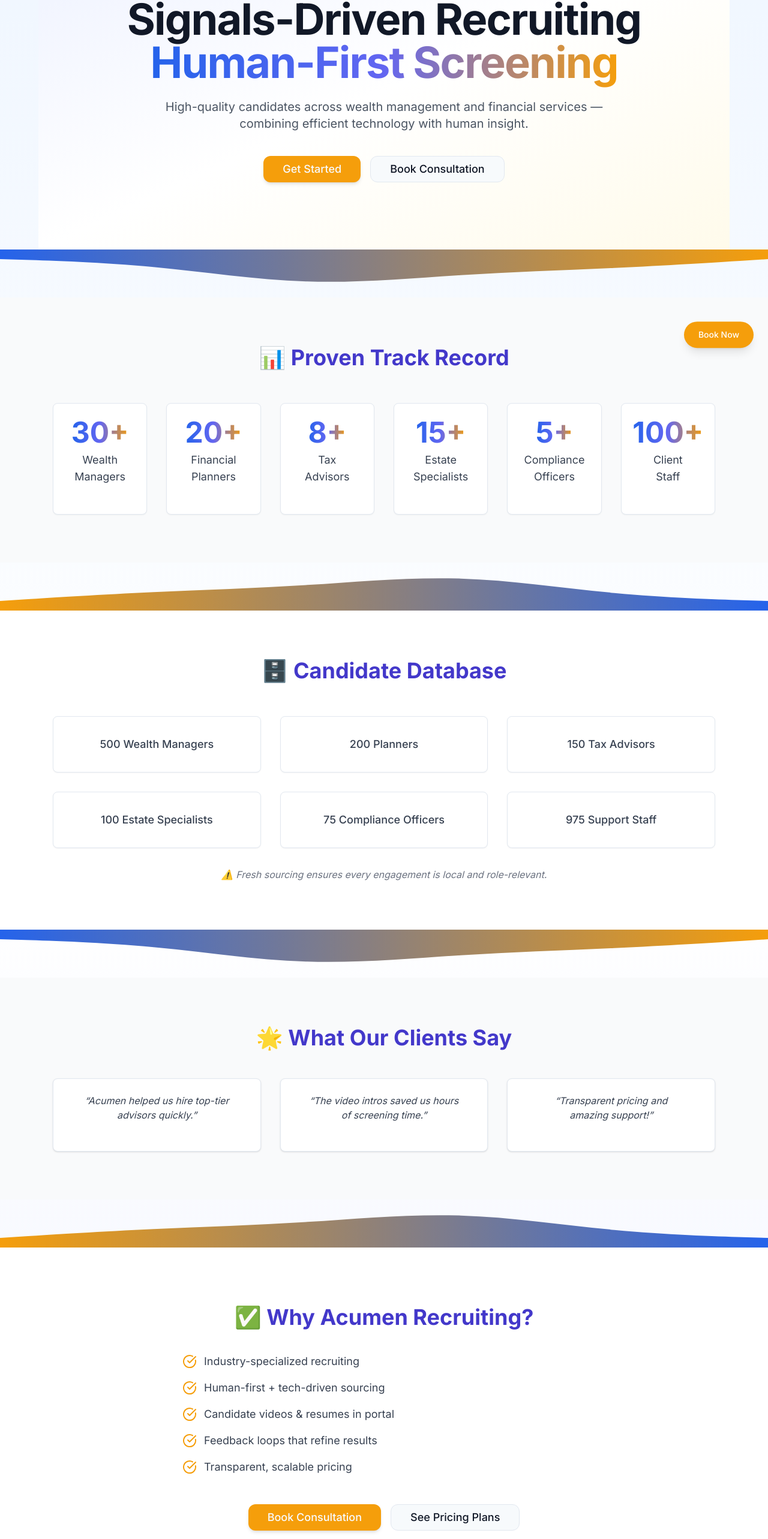
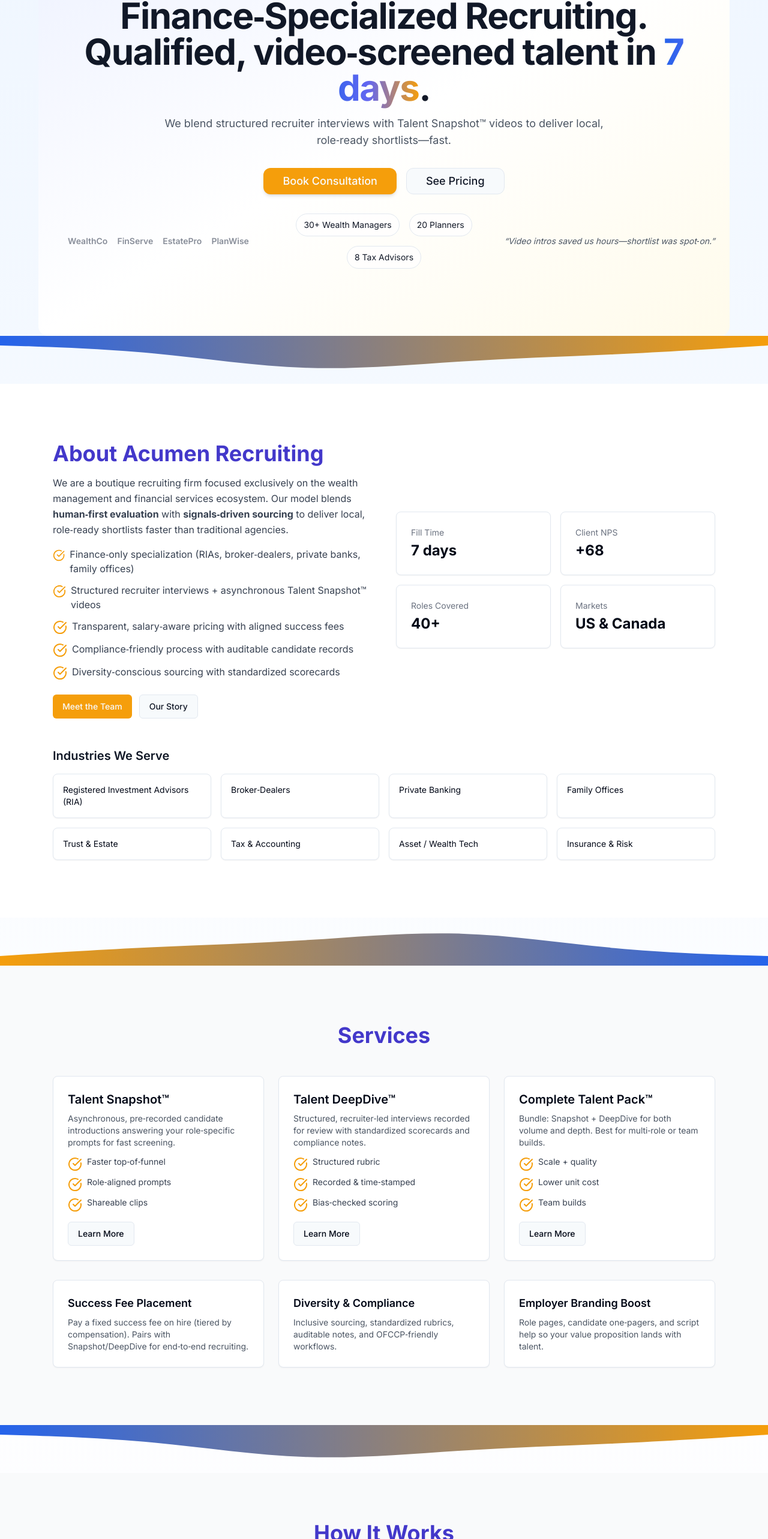
Before and after one commit to Glynac-AI/Acumen, a React (Vite) app: page / in a window 1280 px wide. Shown: the part 185-2751 px from the top of the page at 60% size. Built offline with nearby package versions, Linux system fonts and the light colour scheme.

Commit message:
added some more details

```diff
--- a/src/App.tsx
+++ b/src/App.tsx
@@ -6,19 +6,23 @@ import { CheckCircle, Menu } from "lucide-react";
 
 /**
  * Runtime sanity tests (non-breaking):
- * - Only runs in the browser, dev-friendly, won't throw UI-breaking errors.
+ * These help validate landing-page requirements without breaking UI.
  */
 function runSanityTests() {
   try {
     if (typeof window === "undefined") return;
-    const track = document.getElementById("track-record");
-    const testimonials = document.getElementById("testimonials");
-    const counters = track?.querySelectorAll("[data-testid=counter]") ?? [];
-    console.assert(!!track, "Track Record section should exist");
-    console.assert(!!testimonials, "Testimonials section should exist");
-    console.assert(counters.length === 6, "There should be 6 counters in Track Record");
+    const hero = document.getElementById("hero");
+    const ctas = hero?.querySelectorAll('[data-testid="primary-cta"]') ?? [];
+    const steps = document.getElementById("how-it-works")?.querySelectorAll('[data-testid="step"]') ?? [];
+    const counters = document.querySelectorAll('[data-testid="counter"]') ?? [];
+    const pricing = document.getElementById("pricing")?.querySelectorAll('[data-testid="pricing-card"]') ?? [];
+
+    console.assert(!!hero, "Hero section should exist");
+    console.assert(ctas.length >= 1, "Primary CTA should be present in hero");
+    console.assert(steps.length === 3, "There should be exactly 3 steps in How it Works");
+    console.assert(counters.length >= 3, "There should be at least 3 proof counters");
+    console.assert(pricing.length === 3, "Pricing should render exactly 3 cards");
   } catch (e) {
-    // Never break the UI due to tests
     console.warn("Sanity tests warning:", e);
   }
 }
@@ -30,7 +34,7 @@ function Counter({ value, label }: { value: number; label: string }) {
 
   React.useEffect(() => {
     if (isInView) {
-      const duration = 2000;
+      const duration = 1800;
       const step = (timestamp: number, startTime: number) => {
         const progress = Math.min((timestamp - startTime) / duration, 1);
         setCount(Math.floor(progress * value));
@@ -41,11 +45,11 @@ function Counter({ value, label }: { value: number; label: string }) {
   }, [isInView, value]);
 
   return (
-    <div ref={ref} className="flex flex-col items-center justify-center p-6" data-testid="counter">
-      <span className="text-4xl md:text-5xl font-extrabold bg-gradient-to-r from-blue-600 via-indigo-500 to-amber-500 bg-clip-text text-transparent animate-gradient-x">
+    <div ref={ref} className="flex flex-col items-center justify-center p-4" data-testid="counter">
+      <span className="text-3xl md:text-4xl font-extrabold bg-gradient-to-r from-blue-600 via-indigo-500 to-amber-500 bg-clip-text text-transparent">
         {count}+
       </span>
-      <p className="text-gray-700 mt-2 text-base md:text-lg">{label}</p>
+      <p className="text-gray-700 mt-1 text-sm md:text-base text-center">{label}</p>
     </div>
   );
 }
@@ -87,7 +91,7 @@ function Header() {
 }
 
 function SectionDivider({ flip = false }: { flip?: boolean }) {
-  const gid = React.useId(); // avoid duplicate gradient IDs when used multiple times
+  const gid = React.useId();
   return (
     <svg
       className={`w-full h-20 ${flip ? 'rotate-180' : ''}`}
@@ -126,7 +130,7 @@ function Footer() {
         <div>
           <h4 className="text-lg font-semibold mb-3">Quick Links</h4>
           <ul className="space-y-2 text-sm">
-            {['Track Record', 'Database', 'Products', 'Pricing'].map((link, i) => (
+            {['About', 'Services', 'How It Works', 'Pricing', 'Proof', 'Contact'].map((link, i) => (
               <li key={i}><a href={`#${link.toLowerCase().replace(/ /g, '-')}`} className="hover:text-amber-400 transition">{link}</a></li>
             ))}
           </ul>
@@ -152,83 +156,150 @@ export default function Homepage() {
     <div className="bg-gradient-to-b from-blue-50 via-white to-indigo-50 min-h-screen text-gray-900 flex flex-col">
       <Header />
       <main className="flex-1">
-        {/* Hero Section */}
-        <section className="relative text-center py-28 px-6 max-w-6xl mx-auto bg-fixed bg-gradient-to-br from-indigo-50 via-white to-amber-50">
-          {/* WRAPPED to satisfy adjacent JSX constraint */}
+        {/* HERO — concise landing message with trust inline */}
+        <section id="hero" className="relative text-center py-24 md:py-28 px-6 max-w-6xl mx-auto bg-fixed bg-gradient-to-br from-indigo-50 via-white to-amber-50 rounded-2xl">
+          {/* wrap adjacent motion elements */}
           <>
             <motion.h1
               initial={{ opacity: 0, y: -20 }}
               animate={{ opacity: 1, y: 0 }}
-              transition={{ duration: 0.6 }}
-              className="text-5xl md:text-7xl font-extrabold mb-6 tracking-tight"
+              transition={{ duration: 0.5 }}
+              className="text-4xl md:text-6xl font-extrabold mb-4 tracking-tight"
             >
-              Signals-Driven Recruiting <br />
-              <span className="bg-gradient-to-r from-blue-600 via-indigo-500 to-amber-500 bg-clip-text text-transparent animate-gradient-x">
-                Human-First Screening
-              </span>
+              Finance‑Specialized Recruiting. Qualified, video‑screened talent in <span className="bg-gradient-to-r from-blue-600 via-indigo-500 to-amber-500 bg-clip-text text-transparent">7 days</span>.
             </motion.h1>
             <motion.p
-              initial={{ opacity: 0, y: 20 }}
+              initial={{ opacity: 0, y: 10 }}
               animate={{ opacity: 1, y: 0 }}
-              transition={{ duration: 0.8 }}
-              className="text-lg md:text-xl text-gray-600 mb-10 max-w-3xl mx-auto leading-relaxed"
+              transition={{ duration: 0.6, delay: 0.1 }}
+              className="text-base md:text-lg text-gray-600 mb-8 max-w-3xl mx-auto leading-relaxed"
             >
-              High-quality candidates across wealth management and financial services — combining efficient technology with human insight.
+              We blend structured recruiter interviews with Talent Snapshot™ videos to deliver local, role‑ready shortlists—fast.
             </motion.p>
           </>
-          <div className="flex gap-4 justify-center">
-            <Button size="lg" className="bg-amber-500 hover:bg-amber-600 rounded-xl px-8 py-4 text-lg shadow-md transition-transform hover:scale-105">Get Started</Button>
-            <Button size="lg" variant="outline" className="rounded-xl px-8 py-4 text-lg hover:bg-indigo-100 transition">Book Consultation</Button>
+
+          <div className="flex gap-3 md:gap-4 justify-center mb-8">
+            <Button data-testid="primary-cta" size="lg" className="bg-amber-500 hover:bg-amber-600 rounded-xl px-6 md:px-8 py-3 md:py-4 text-base md:text-lg shadow-md transition-transform hover:scale-[1.02]">Book Consultation</Button>
+            <Button size="lg" variant="outline" className="rounded-xl px-6 md:px-8 py-3 md:py-4 text-base md:text-lg hover:bg-indigo-100 transition">See Pricing</Button>
+          </div>
+
+          {/* Inline trust row: logos + micro‑stats + one quote */}
+          <div className="grid gap-4 md:gap-6 md:grid-cols-3 items-center text-left md:text-center">
+            <div className="flex flex-wrap justify-center md:justify-center gap-4 opacity-80 text-gray-500 text-sm">
+              {['WealthCo','FinServe','EstatePro','PlanWise'].map((logo) => (
+                <span key={logo} className="font-semibold">{logo}</span>
+              ))}
+            </div>
+            <div className="flex flex-wrap justify-center gap-4">
+              <div className="px-3 py-2 bg-white/70 border rounded-full text-sm">30+ Wealth Managers</div>
+              <div className="px-3 py-2 bg-white/70 border rounded-full text-sm">20 Planners</div>
+              <div className="px-3 py-2 bg-white/70 border rounded-full text-sm">8 Tax Advisors</div>
+            </div>
+            <p className="text-gray-600 text-sm italic text-center">“Video intros saved us hours—shortlist was spot‑on.”</p>
           </div>
         </section>
 
         <SectionDivider />
 
-        {/* Track Record */}
-        <section id="track-record" className="py-20 bg-gray-50">
+        {/* ABOUT US */}
+        <section id="about" className="py-16 md:py-24 bg-white">
           <div className="max-w-6xl mx-auto px-6">
-            <h2 className="text-4xl font-bold text-center mb-14 text-indigo-700">📊 Proven Track Record</h2>
-            <div className="grid grid-cols-2 md:grid-cols-3 lg:grid-cols-6 gap-8 text-center">
-              <Card><CardContent><Counter value={30} label="Wealth Managers" /></CardContent></Card>
-              <Card><CardContent><Counter value={20} label="Financial Planners" /></CardContent></Card>
-              <Card><CardContent><Counter value={8} label="Tax Advisors" /></CardContent></Card>
-              <Card><CardContent><Counter value={15} label="Estate Specialists" /></CardContent></Card>
-              <Card><CardContent><Counter value={5} label="Compliance Officers" /></CardContent></Card>
-              <Card><CardContent><Counter value={100} label="Client Staff" /></CardContent></Card>
+            <div className="grid md:grid-cols-2 gap-10 items-center">
+              <div>
+                <h2 className="text-3xl md:text-4xl font-bold mb-4 text-indigo-700">About Acumen Recruiting</h2>
+                <p className="text-gray-700 leading-relaxed mb-4">
+                  We are a boutique recruiting firm focused exclusively on the wealth management and financial services ecosystem.
+                  Our model blends <strong>human‑first evaluation</strong> with <strong>signals‑driven sourcing</strong> to deliver local, role‑ready shortlists faster than traditional agencies.
+                </p>
+                <ul className="space-y-3 text-gray-700">
+                  {["Finance‑only specialization (RIAs, broker‑dealers, private banks, family offices)",
+                    "Structured recruiter interviews + asynchronous Talent Snapshot™ videos",
+                    "Transparent, salary‑aware pricing with aligned success fees",
+                    "Compliance‑friendly process with auditable candidate records",
+                    "Diversity‑conscious sourcing with standardized scorecards"].map((point) => (
+                    <li key={point} className="flex items-start gap-2"><CheckCircle className="text-amber-500 mt-0.5" /> <span>{point}</span></li>
+                  ))}
+                </ul>
+                <div className="mt-6 flex gap-3">
+                  <Button className="bg-amber-500 hover:bg-amber-600">Meet the Team</Button>
+                  <Button variant="outline">Our Story</Button>
+                </div>
+              </div>
+              <div className="grid grid-cols-2 gap-4">
+                {[{k:"Fill Time",v:"7 days"},{k:"Client NPS",v:"+68"},{k:"Roles Covered",v:"40+"},{k:"Markets",v:"US & Canada"}].map(({k,v}) => (
+                  <Card key={k} className="shadow-sm">
+                    <CardContent className="p-6">
+                      <div className="text-sm text-gray-500 mb-1">{k}</div>
+                      <div className="text-2xl font-extrabold">{v}</div>
+                    </CardContent>
+                  </Card>
+                ))}
+              </div>
+            </div>
+
+            {/* Industries */}
+            <div className="mt-12">
+              <h3 className="text-xl font-semibold mb-4">Industries We Serve</h3>
+              <div className="grid md:grid-cols-4 gap-4 text-sm text-gray-700">
+                {["Registered Investment Advisors (RIA)","Broker‑Dealers","Private Banking","Family Offices","Trust & Estate","Tax & Accounting","Asset / Wealth Tech","Insurance & Risk"].map((s) => (
+                  <Card key={s} className="hover:shadow-md transition">
+                    <CardContent className="p-4">{s}</CardContent>
+                  </Card>
+                ))}
+              </div>
             </div>
           </div>
         </section>
 
         <SectionDivider flip />
 
-        {/* Candidate Database */}
-        <section id="database" className="py-20 bg-white">
+        {/* SERVICES */}
+        <section id="services" className="py-16 md:py-24 bg-gray-50">
           <div className="max-w-6xl mx-auto px-6">
-            <h2 className="text-4xl font-bold text-center mb-14 text-indigo-700">🗄️ Candidate Database</h2>
-            <div className="grid md:grid-cols-2 lg:grid-cols-3 gap-8">
-              {["500 Wealth Managers", "200 Planners", "150 Tax Advisors", "100 Estate Specialists", "75 Compliance Officers", "975 Support Staff"].map((item, i) => (
-                <Card key={i} className="hover:shadow-md transition">
-                  <CardContent className="p-8 text-lg font-medium text-gray-700 text-center">{item}</CardContent>
+            <h2 className="text-3xl md:text-4xl font-bold text-center mb-12 text-indigo-700">Services</h2>
+            <div className="grid md:grid-cols-3 gap-6">
+              {[{
+                name: 'Talent Snapshot™',
+                desc: 'Asynchronous, pre‑recorded candidate introductions answering your role‑specific prompts for fast screening.',
+                items: ['Faster top‑of‑funnel','Role‑aligned prompts','Shareable clips']
+              },{
+                name: 'Talent DeepDive™',
+                desc: 'Structured, recruiter‑led interviews recorded for review with standardized scorecards and compliance notes.',
+                items: ['Structured rubric','Recorded & time‑stamped','Bias‑checked scoring']
+              },{
+                name: 'Complete Talent Pack™',
+                desc: 'Bundle: Snapshot + DeepDive for both volume and depth. Best for multi‑role or team builds.',
+                items: ['Scale + quality','Lower unit cost','Team builds']
+              }].map((svc) => (
+                <Card key={svc.name} className="transition-transform hover:scale-[1.02] hover:shadow-lg">
+                  <CardContent className="p-6">
+                    <h3 className="text-xl font-semibold mb-2">{svc.name}</h3>
+                    <p className="text-gray-600 text-sm mb-3">{svc.desc}</p>
+                    <ul className="text-sm text-gray-700 space-y-2">
+                      {svc.items.map((i) => (<li key={i} className="flex gap-2 items-start"><CheckCircle className="text-amber-500 mt-0.5" /> {i}</li>))}
+                    </ul>
+                    <div className="mt-4"><Button variant="outline">Learn More</Button></div>
+                  </CardContent>
                 </Card>
               ))}
             </div>
-            <p className="text-center text-gray-500 mt-8 italic">
-              ⚠️ Fresh sourcing ensures every engagement is local and role-relevant.
-            </p>
-          </div>
-        </section>
 
-        <SectionDivider />
-
-        {/* Testimonials */}
-        <section id="testimonials" className="py-20 bg-gray-50">
-          <div className="max-w-6xl mx-auto px-6 text-center">
-            <h2 className="text-4xl font-bold mb-12 text-indigo-700">🌟 What Our Clients Say</h2>
-            <div className="grid md:grid-cols-3 gap-8">
-              {["“Acumen helped us hire top-tier advisors quickly.”", "“The video intros saved us hours of screening time.”", "“Transparent pricing and amazing support!”"].map((quote, i) => (
-                <Card key={i} className="p-6 shadow hover:shadow-lg transition">
-                  <CardContent>
-                    <p className="text-gray-700 italic">{quote}</p>
+            {/* Add‑ons */}
+            <div className="grid md:grid-cols-3 gap-6 mt-8">
+              {[{
+                name:'Success Fee Placement',
+                desc:'Pay a fixed success fee on hire (tiered by compensation). Pairs with Snapshot/DeepDive for end‑to‑end recruiting.'
+              },{
+                name:'Diversity & Compliance',
+                desc:'Inclusive sourcing, standardized rubrics, auditable notes, and OFCCP‑friendly workflows.'
+              },{
+                name:'Employer Branding Boost',
+                desc:'Role pages, candidate one‑pagers, and script help so your value proposition lands with talent.'
+              }].map((addon)=> (
+                <Card key={addon.name} className="transition-transform hover:scale-[1.02] hover:shadow-lg">
+                  <CardContent className="p-6">
+                    <h4 className="text-lg font-semibold mb-2">{addon.name}</h4>
+                    <p className="text-gray-600 text-sm">{addon.desc}</p>
                   </CardContent>
                 </Card>
               ))}
@@ -236,31 +307,89 @@ export default function Homepage() {
           </div>
         </section>
 
+        <SectionDivider />
+
+        {/* HOW IT WORKS — 3 steps */}
+        <section id="how-it-works" className="py-16 md:py-20 bg-gray-50">
+          <div className="max-w-6xl mx-auto px-6">
+            <h2 className="text-3xl md:text-4xl font-bold text-center mb-12 text-indigo-700">How It Works</h2>
+            <div className="grid md:grid-cols-3 gap-6">
+              {[
+                {title: 'Brief', desc: 'Fast kickoff call to align on role, location, and must‑haves.'},
+                {title: 'Video Screens', desc: 'Talent Snapshot™ intros + recruiter‑led DeepDive™ interviews.'},
+                {title: 'Shortlist in 7 Days', desc: 'Local, role‑ready candidates delivered to your portal.'},
+              ].map((step, i) => (
+                <Card key={i} data-testid="step" className="hover:shadow-md transition-transform transform hover:scale-105">
+                  <CardContent className="p-6">
+                    <h3 className="text-xl font-semibold mb-2">{i+1}. {step.title}</h3>
+                    <p className="text-gray-600 text-sm">{step.desc}</p>
+                  </CardContent>
+                </Card>
+              ))}
+            </div>
+            <div className="text-center mt-8">
+              <Button className="bg-amber-500 hover:bg-amber-600">Start Hiring</Button>
+            </div>
+          </div>
+        </section>
+
         <SectionDivider flip />
 
-        {/* Why Us */}
-        <section id="why" className="py-24 bg-white text-center">
-          <h2 className="text-4xl font-bold mb-10 text-indigo-700">✅ Why Acumen Recruiting?</h2>
-          <ul className="space-y-4 text-lg text-gray-700 max-w-2xl mx-auto">
-            {["Industry-specialized recruiting", "Human-first + tech-driven sourcing", "Candidate videos & resumes in portal", "Feedback loops that refine results", "Transparent, scalable pricing"].map((point, i) => (
-              <li key={i} className="flex items-center gap-3 text-left">
-                <CheckCircle className="text-amber-500" /> {point}
-              </li>
-            ))}
-          </ul>
-          <div className="mt-12 flex gap-4 justify-center">
-            <Button size="lg" className="bg-amber-500 hover:bg-amber-600 rounded-xl px-8 py-4 text-lg shadow-md transition-transform hover:scale-105">Book Consultation</Button>
-            <Button size="lg" variant="outline" className="rounded-xl px-8 py-4 text-lg hover:bg-indigo-100 transition">See Pricing Plans</Button>
+        {/* PRICING SNAPSHOT — highlight most chosen */}
+        <section id="pricing" className="py-16 md:py-20 bg-white">
+          <div className="max-w-6xl mx-auto px-6">
+            <h2 className="text-3xl md:text-4xl font-bold text-center mb-12 text-indigo-700">Transparent Pricing</h2>
+            <div className="grid md:grid-cols-3 gap-6">
+              {[{
+                name: 'Starter', price: '$450', note: '20 Snapshot + 10 DeepDive', badge: 'Most Popular', comp: '0–60k roles'
+              },{
+                name: 'Growth', price: '$900', note: '50 Snapshot + 20 DeepDive', comp: '0–60k roles'
+              },{
+                name: 'Enterprise', price: '$2,000', note: '100 Snapshot + 50 DeepDive', comp: '0–60k roles'
+              }].map((p, i) => (
+                <Card key={p.name} data-testid="pricing-card" className={`${i===0 ? 'ring-2 ring-amber-400' : ''} transition-transform transform hover:scale-105 hover:shadow-lg`}>
+                  <CardContent className="p-6">
+                    <div className="flex items-center justify-between mb-2">
+                      <h3 className="text-xl font-semibold">{p.name}</h3>
+                      {i===0 && <span className="text-amber-600 text-xs font-semibold">{p.badge}</span>}
+                    </div>
+                    <div className="text-3xl font-extrabold mb-2">{p.price}</div>
+                    <p className="text-gray-600 text-sm mb-1">{p.note}</p>
+                    <p className="text-gray-500 text-xs">Pricing scales with compensation (60–120k x2, 120–300k x3). Success fee applies.</p>
+                    <div className="mt-4"><Button variant="outline">Choose Plan</Button></div>
+                  </CardContent>
+                </Card>
+              ))}
+            </div>
+          </div>
+        </section>
+
+        <SectionDivider />
+
+        {/* PROOF — counters + quotes */}
+        <section id="proof" className="py-16 md:py-20 bg-gray-50">
+          <div className="max-w-6xl mx-auto px-6">
+            <h2 className="text-3xl md:text-4xl font-bold text-center mb-10 text-indigo-700">Proven Outcomes</h2>
+            <div className="grid grid-cols-3 md:grid-cols-6 gap-4 text-center mb-10">
+              <Counter value={30} label="Wealth Managers" />
+              <Counter value={20} label="Financial Planners" />
+              <Counter value={8} label="Tax Advisors" />
+              <Counter value={15} label="Estate Specialists" />
+              <Counter value={5} label="Compliance Officers" />
+              <Counter value={100} label="Client Staff" />
+            </div>
+            <div className="grid md:grid-cols-2 gap-6">
+              {["“Shortlist quality was excellent—we moved to offers faster.”", "“Transparent pricing and recruiter support were standout.”"].map((q) => (
+                <Card key={q} className="p-6 shadow-sm transition-shadow hover:shadow-md">
+                  <CardContent>
+                    <p className="text-gray-700 italic">{q}</p>
+                  </CardContent>
+                </Card>
+              ))}
+            </div>
           </div>
         </section>
       </main>
-
-      {/* Floating CTA */}
-      <div className="fixed bottom-6 right-6 z-50">
-        <Button size="lg" className="bg-amber-500 hover:bg-amber-600 text-white rounded-full shadow-lg px-6 py-3 animate-bounce">
-          Book Now
-        </Button>
-      </div>
 
       <Footer />
     </div>
```
